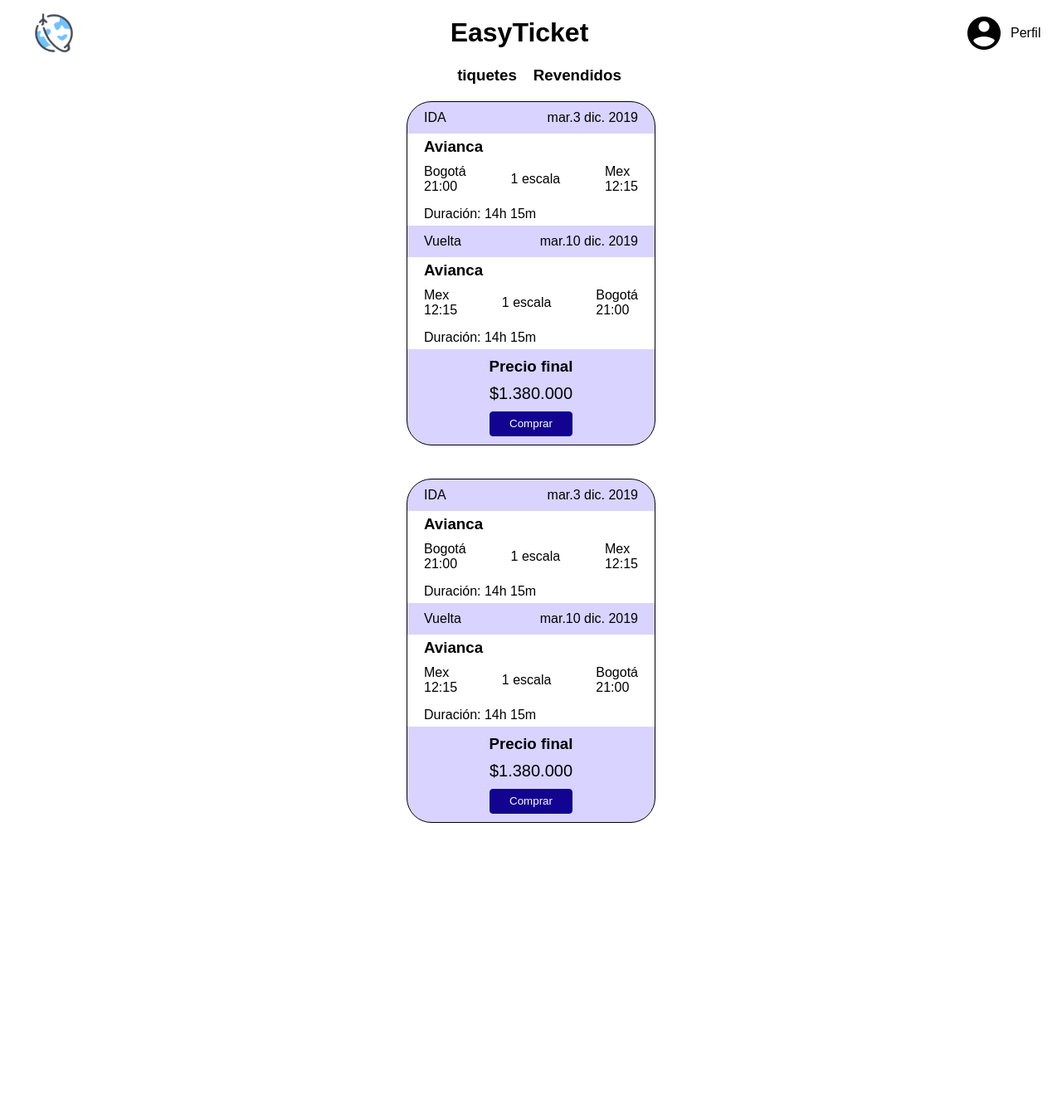
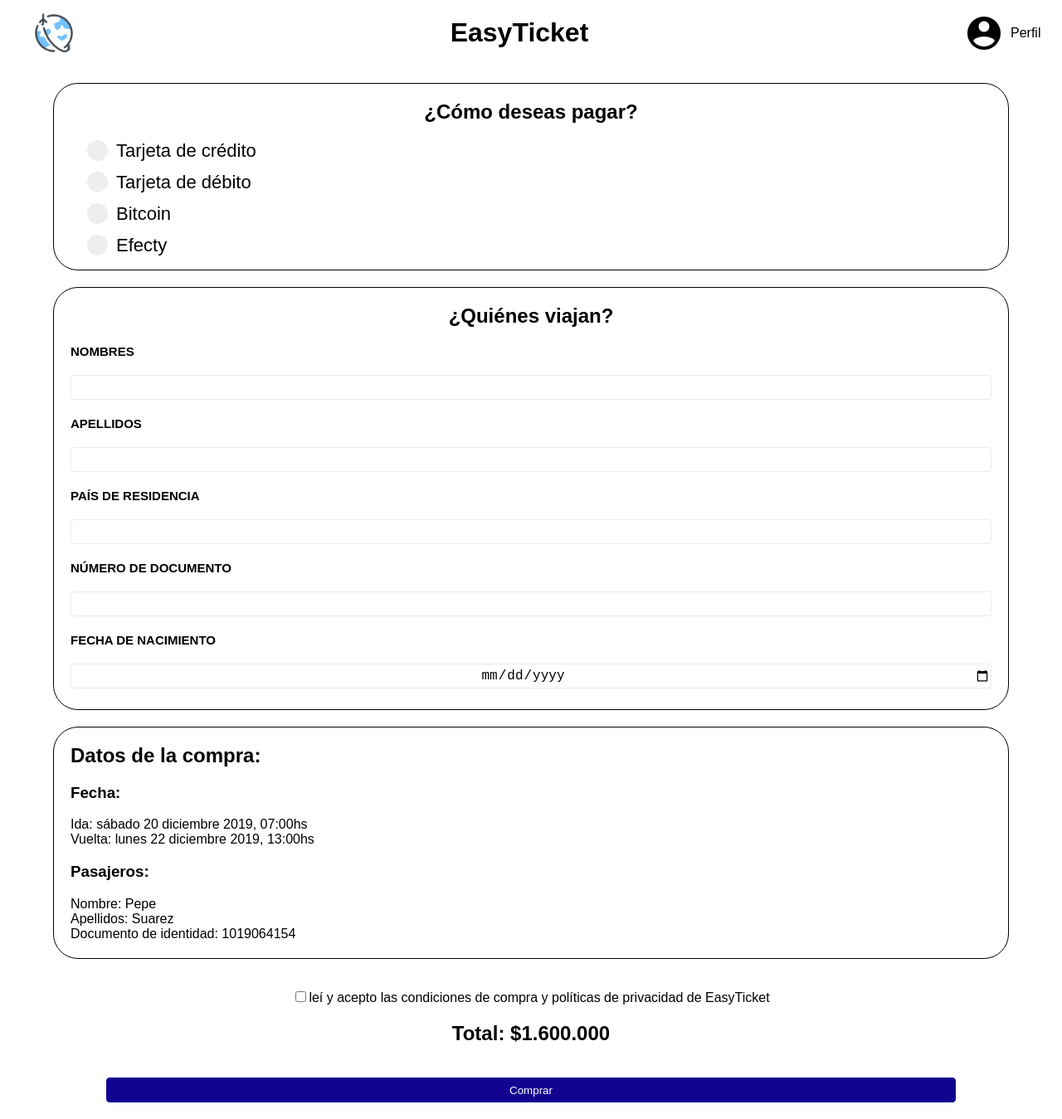
Before and after one commit to LuisParraPulido/EasyTicket, a React app: page / in a window 1280 px wide. Shown: the whole page at 83% size. Before the commit the page ends 1012 px from the top, so only its background shows below. Built offline with nearby package versions, Linux system fonts and the light colour scheme.

Commit message:
creación container BuyTicket

```diff
--- /dev/null
+++ b/src/assets/styles/components/Shopping.scss
@@ -0,0 +1,158 @@
+
+/* ------------form--------- */
+
+.main {
+  width: 100%;
+  display: flex;
+  flex-direction: column;
+  align-items: center;
+}
+
+.main_checkbox {
+  border: 1px solid black;
+  border-radius: 30px;
+  width: 90%;
+  margin-top: 20px;
+}
+.main_checkbox h2 {
+  text-align: center;
+}
+
+.main_checkbox ul {
+  list-style: none;
+}
+
+ /* Customize the label (the container) */
+ .container {
+  display: block;
+  position: relative;
+  padding-left: 35px;
+  margin-bottom: 12px;
+  cursor: pointer;
+  font-size: 22px;
+  -webkit-user-select: none;
+  -moz-user-select: none;
+  -ms-user-select: none;
+  user-select: none;
+}
+
+/* Hide the browser's default radio button */
+.container input {
+  position: absolute;
+  opacity: 0;
+  cursor: pointer;
+  height: 0;
+  width: 0;
+}
+
+/* Create a custom radio button */
+.checkmark {
+  position: absolute;
+  top: 0;
+  left: 0;
+  height: 25px;
+  width: 25px;
+  background-color: #eee;
+  border-radius: 50%;
+}
+
+/* On mouse-over, add a grey background color */
+.container:hover input ~ .checkmark {
+  background-color: #ccc;
+}
+
+/* When the radio button is checked, add a blue background */
+.container input:checked ~ .checkmark {
+  background-color: #2196F3;
+}
+
+/* Create the indicator (the dot/circle - hidden when not checked) */
+.checkmark:after {
+  content: "";
+  position: absolute;
+  display: none;
+}
+
+/* Show the indicator (dot/circle) when checked */
+.container input:checked ~ .checkmark:after {
+  display: block;
+}
+
+/* Style the indicator (dot/circle) */
+.container .checkmark:after {
+  top: 9px;
+  left: 9px;
+  width: 8px;
+  height: 8px;
+  border-radius: 50%;
+  background: white;
+}
+
+/* -------------data users ----------- */
+
+.main_form {
+  border: 1px solid black;
+  border-radius: 30px;
+  width: 90%;
+  margin: 20px;
+}
+
+.main_form-container {
+  margin: 20px;
+}
+
+.main_form-container h2 {
+  text-align: center;
+}
+
+.main_form--data h3 {
+  font-size: 15px;
+
+}
+
+.input {
+  width: 100%;
+  height: 30px;
+  outline: none;
+  margin-top: 5px;
+  margin-bottom: 5px;
+  text-align: center;
+  font-size: 16px;
+  border-radius: 4px;
+  border: 1px solid #EBEBEB ;
+}
+
+/* ---------------data result ----------- */
+
+.main_result {
+  border: 1px solid black;
+  border-radius: 30px;
+  width: 90%;
+}
+
+.main_result-items {
+  margin: 20px;
+}
+
+.main_result-items p {
+  margin: 0px;
+}
+
+.main_price {
+  margin: 20px;
+}
+
+.main_price h2 {
+  text-align: center;
+}
+
+.button {
+  width: 80%;
+  height: 30px;
+  margin: 0px 20px 20px 20px;
+  background-color: #120390;
+  border-radius: 4px;
+  border: 1px solid #120390 ;
+
+  color: white;
+}
--- /dev/null
+++ b/src/components/Shopping.jsx
@@ -0,0 +1,74 @@
+import React from 'react';
+import '../assets/styles/components/Shopping.scss';
+
+const Shopping = () => (
+  <section className='main'>
+    <div className='main_checkbox'>
+      <h2>¿Cómo deseas pagar?</h2>
+      <ul>
+        <label className='container'>
+          Tarjeta de crédito
+          <input type='checkbox' />
+          <span className='checkmark'></span>
+        </label>
+        <label className='container'>
+          Tarjeta de débito
+          <input type='checkbox' />
+          <span className='checkmark'></span>
+        </label>
+        <label className='container'>
+          Bitcoin
+          <input type='checkbox' />
+          <span className='checkmark'></span>
+        </label>
+        <label className='container'>
+          Efecty
+          <input type='checkbox' />
+          <span className='checkmark'></span>
+        </label>
+      </ul>
+    </div>
+
+    <div className='main_form'>
+      <div className='main_form-container'>
+        <h2>¿Quiénes viajan?</h2>
+        <form className='main_form--data'>
+          <h3>NOMBRES</h3>
+          <input className='input' type='text' />
+          <h3>APELLIDOS</h3>
+          <input className='input' type='text' />
+          <h3>PAÍS DE RESIDENCIA</h3>
+          <input className='input' type='text' />
+          <h3>NÚMERO DE DOCUMENTO</h3>
+          <input className='input' type='text' />
+          <h3>FECHA DE NACIMIENTO</h3>
+          <input className='input' type='date' />
+        </form>
+      </div>
+    </div>
+
+    <div className='main_result'>
+      <div className='main_result-items'>
+        <h2>Datos de la compra:</h2>
+        <h3>Fecha:</h3>
+        <p>Ida: sábado 20 diciembre 2019, 07:00hs</p>
+        <p>Vuelta: lunes 22 diciembre 2019, 13:00hs</p>
+        <h3>Pasajeros:</h3>
+        <p>Nombre: Pepe</p>
+        <p>Apellidos: Suarez</p>
+        <p>Documento de identidad: 1019064154</p>
+      </div>
+    </div>
+
+    <div className='main_price'>
+      <p>
+        <input type='checkbox' />
+        leí y acepto las condiciones de compra y políticas de privacidad de EasyTicket
+      </p>
+      <h2>Total: $1.600.000</h2>
+    </div>
+    <button className='button' type='button'>Comprar</button>
+  </section>
+);
+
+export default Shopping;
--- /dev/null
+++ b/src/containers/BuyTicket.jsx
@@ -0,0 +1,12 @@
+import React from 'react';
+import Header from '../components/Header';
+import Shopping from '../components/Shopping';
+
+const BuyTicket = () => (
+  <>
+    <Header />
+    <Shopping />
+  </>
+);
+
+export default BuyTicket;
--- a/src/routes/App.jsx
+++ b/src/routes/App.jsx
@@ -2,12 +2,13 @@
 
 import Home from '../containers/Home';
 import ListTickets from '../containers/ListTickets';
+import BuyTicket from '../containers/BuyTicket';
 
 import '../assets/styles/App.scss';
 
 const App = () => (
   <div className='App'>
-    <ListTickets />
+    <BuyTicket />
 
   </div>
 );
```
